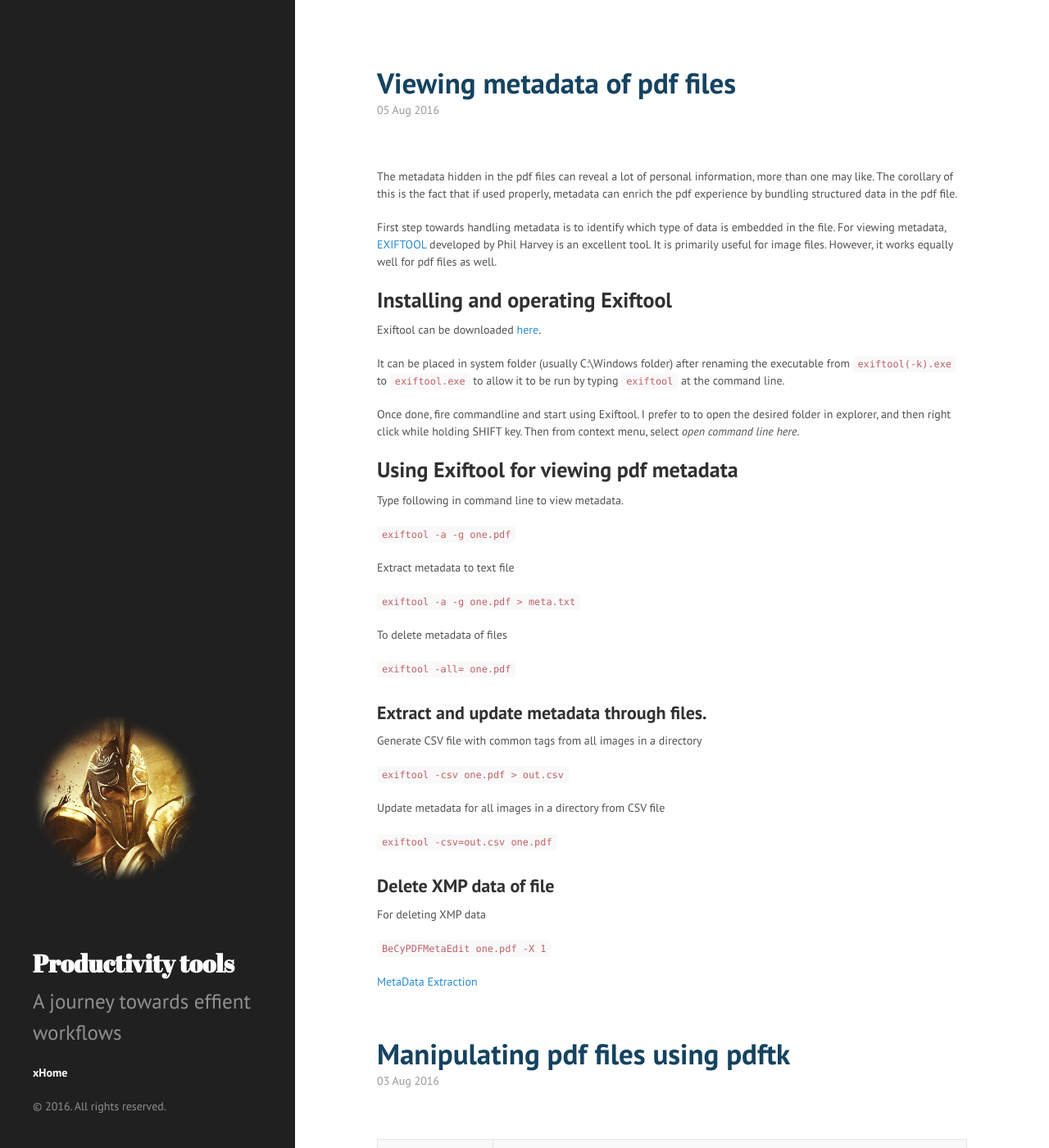
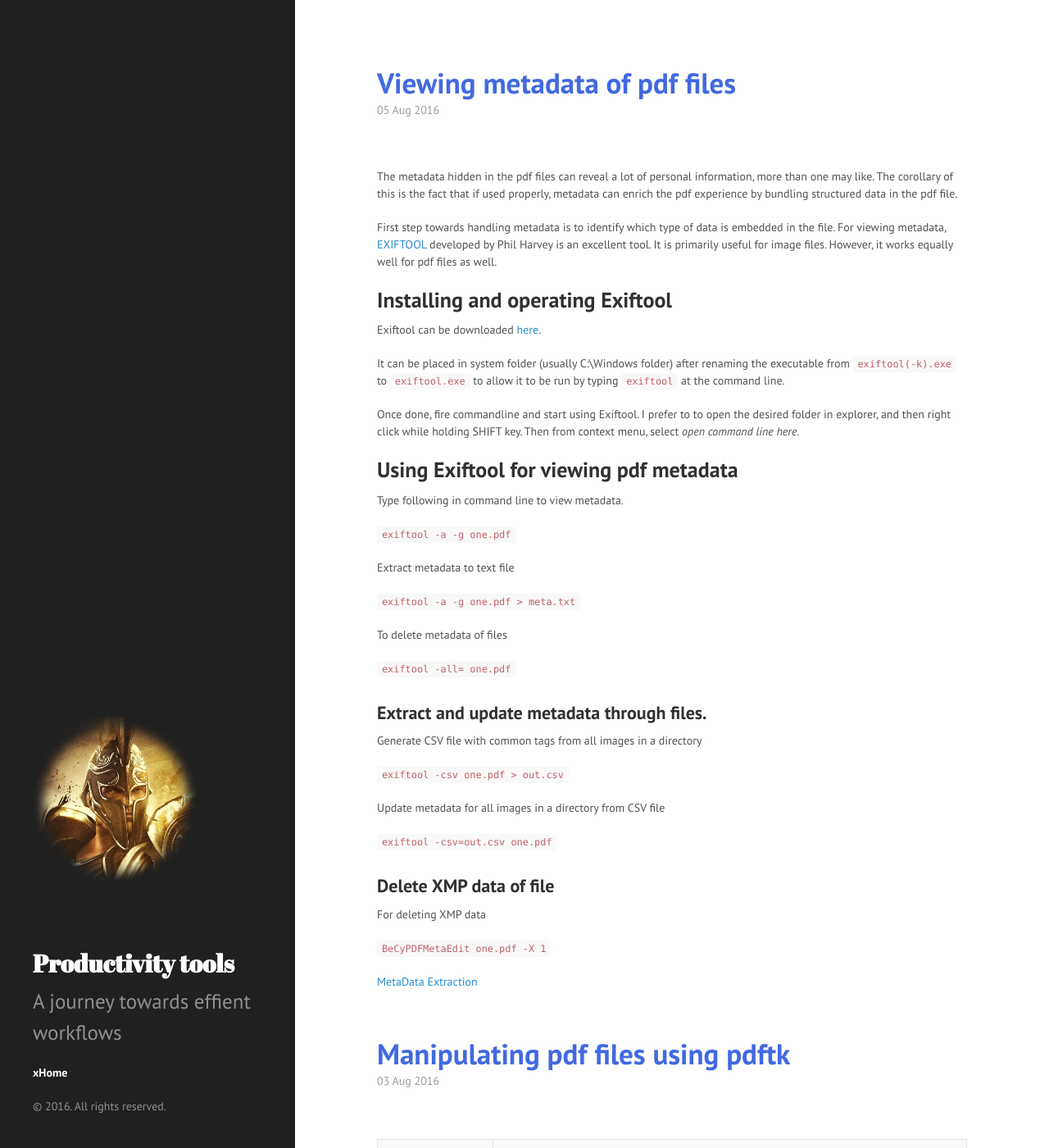
Before and after one commit to MaheshTK/MaheshTK.github.io, a Jekyll site: the page built from index.html, in a window 1280 px wide and 1400 px high. Shown: the whole window at 82% size. Built offline with Jekyll 4.4.1, drawn with Linux system fonts in a browser that asks for light colours; the list of posts is cut into pages by our own code; grey boxes are pictures that could not be loaded.

Commit message:
Update poole.css

```diff
--- a/public/css/poole.css
+++ b/public/css/poole.css
@@ -310,7 +310,7 @@ tbody tr:nth-child(odd) th {
 .page-title,
 .post-title,
 .post-title a {
-  color: #154360 /*#303030;*/
+  color: #4169E1 /*#303030;*/
 }
 .page-title,
 .post-title {
```
